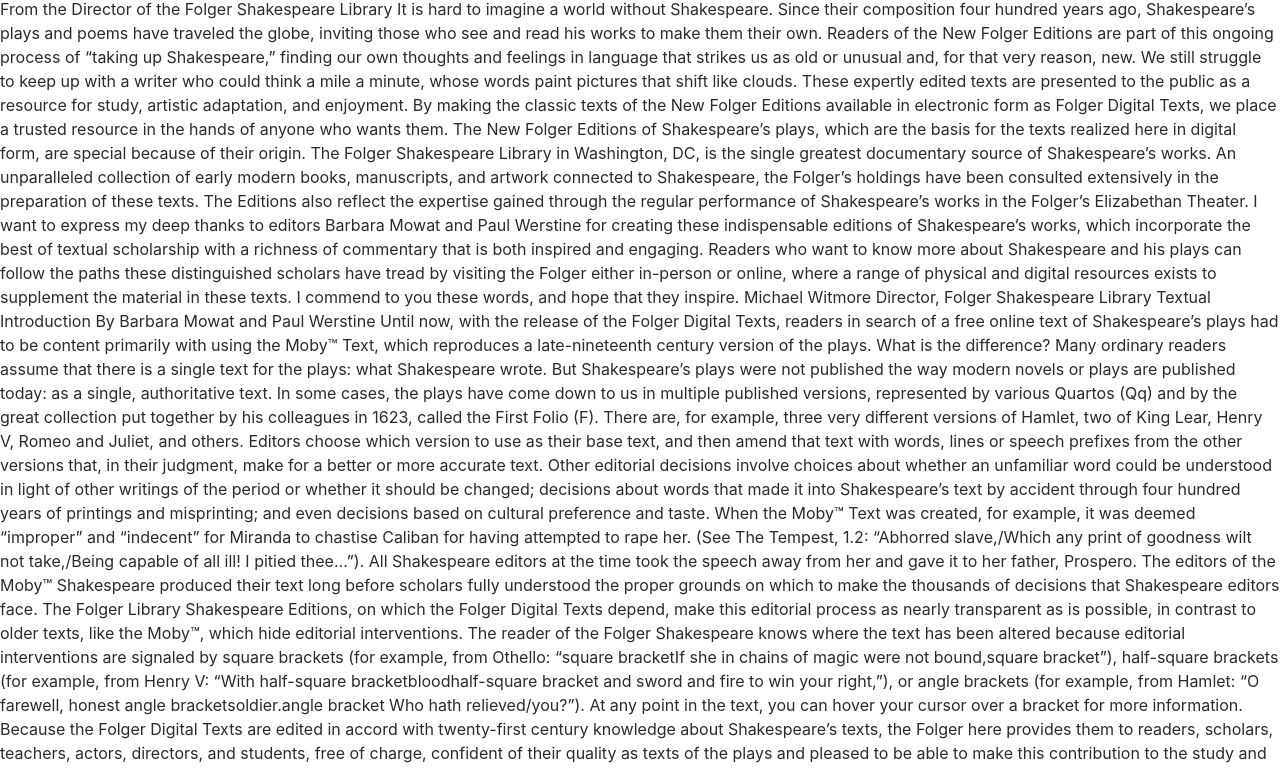
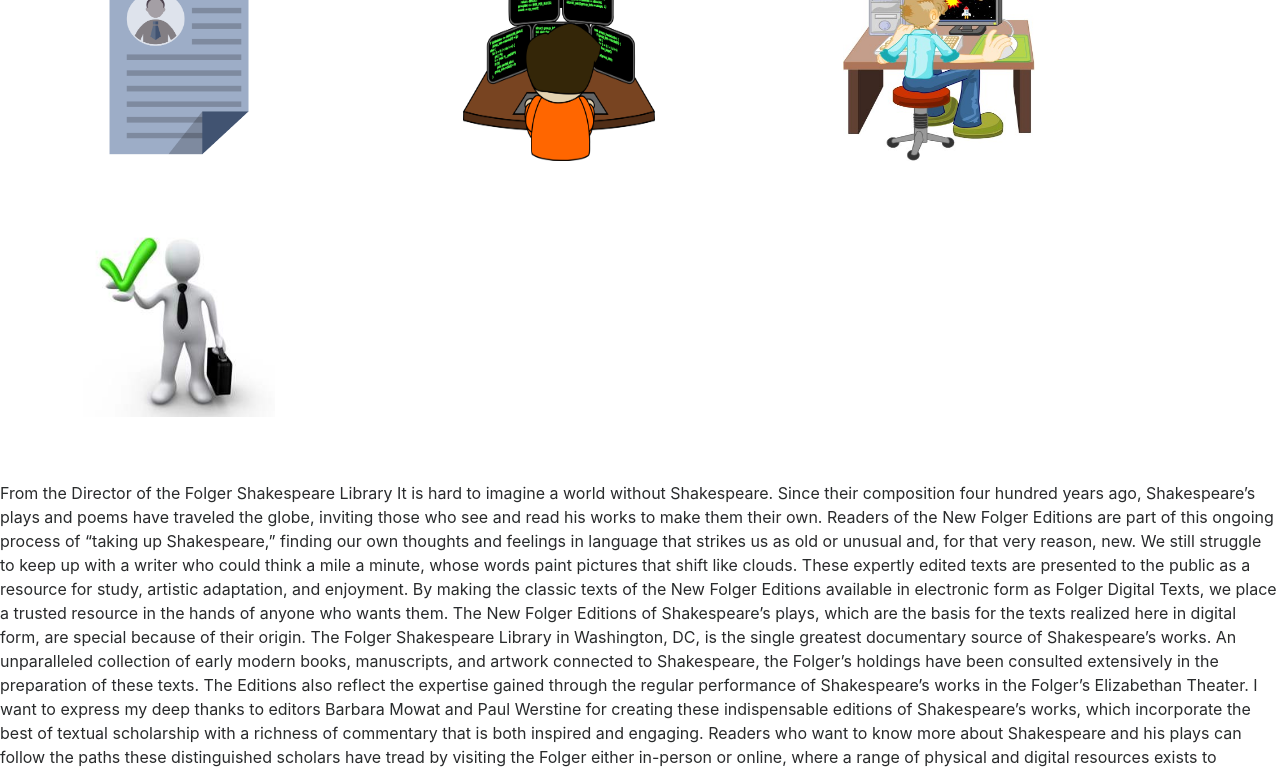
Before and after one commit to nico972/Personal-website, a plain HTML site: page index.html in a window 1280 px wide. Shown: the part 130-899 px from the top of the page. Drawn offline with nearby package versions, Linux system fonts and the light colour scheme; a script that the page names is missing.

Commit message:
more images

```diff
--- a/index.html
+++ b/index.html
@@ -42,15 +42,36 @@
 
 <style>
   .col{
-    background: lightblue;
-    border: solid 2px black;
+/*    background: lightblue; */
+/*    border: solid 2px black;*/
+    height: 20vw;
+    padding-left: 1vw;
   }
 
   .port_item{
-    height: 90%;
-    width: 90%;
-    background: lightpink;
+    height: 15vw;
+    width: 15vw;
+/*    background: lightpink;*/
+    background-size: 15vw 15vw;
+    background-repeat: no-repeat;
+
   }
+
+    #cv{
+        background-image: url("https://github.com/nico972/Personal-website/blob/master/img/cv.png?raw=true")
+    }
+
+    #project_perso{
+        background-image: url("https://github.com/nico972/Personal-website/blob/master/img/personal-project.png?raw=true")
+    }
+
+    #project_school{
+        background-image: url("https://github.com/nico972/Personal-website/blob/master/img/school-project.jpg?raw=true")
+    }
+
+    #skills{
+        background-image: url("https://github.com/nico972/Personal-website/blob/master/img/skills.jpg?raw=true")
+    }
 </style>
 
 <div class="container">
@@ -58,16 +79,40 @@
 
   <div class="row">
     <div class="col">
-      <div class="port_item">
+      <div class="port_item" id="cv">
 
       </div>
     </div>
     <div class="col">
-      2 of 3
+      <div class="port_item" id="project_perso">
+
+      </div>
     </div>
     <div class="col">
-      3 of 3
+      <div class="port_item" id="project_school">
+
+      </div>
     </div>
+
+  </div>
+
+     <div class="row">
+    <div class="col">
+      <div class="port_item" id="skills">
+
+      </div>
+    </div>
+    <div class="col">
+      <div class="port_item" id="">
+
+      </div>
+    </div>
+    <div class="col">
+      <div class="port_item" id="">
+
+      </div>
+    </div>
+
   </div>
 </div>
 From the Director of the Folger Shakespeare Library
```
Also changed, not shown: img/startup.PNG (added).
